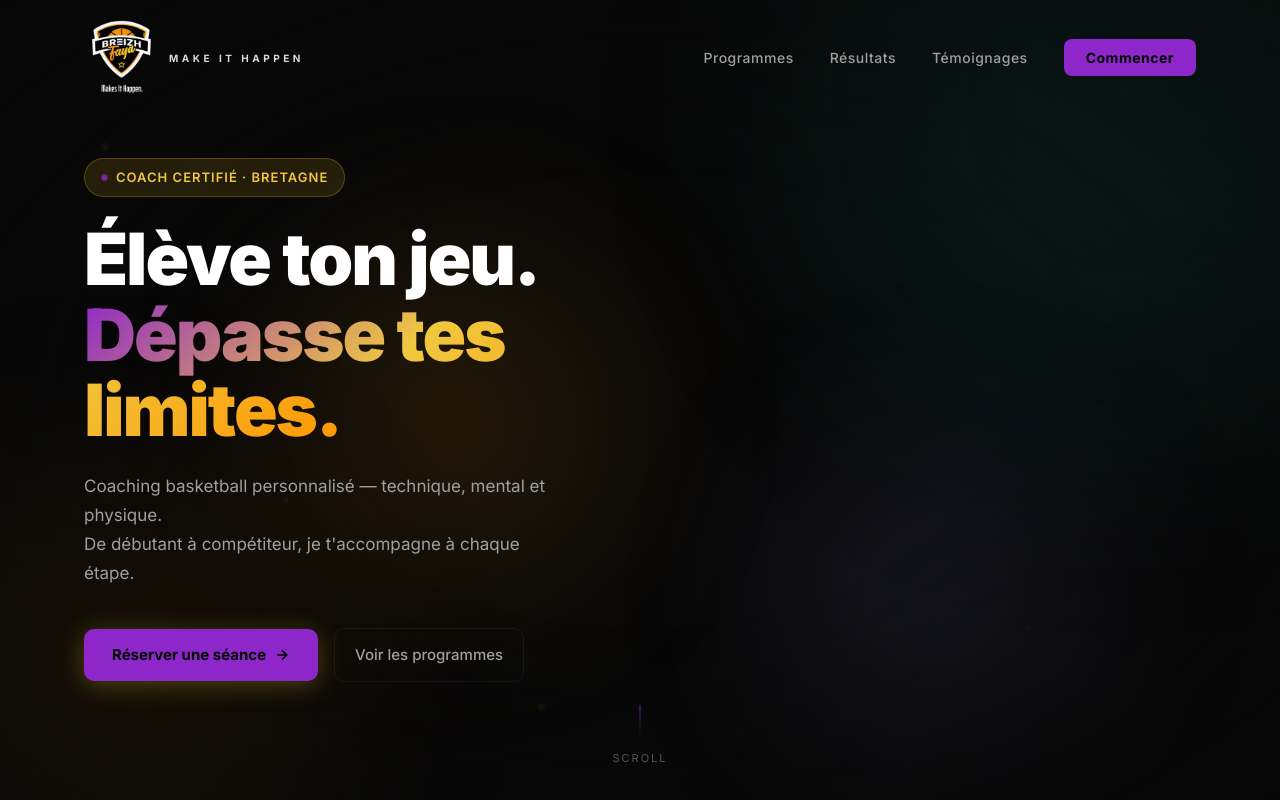
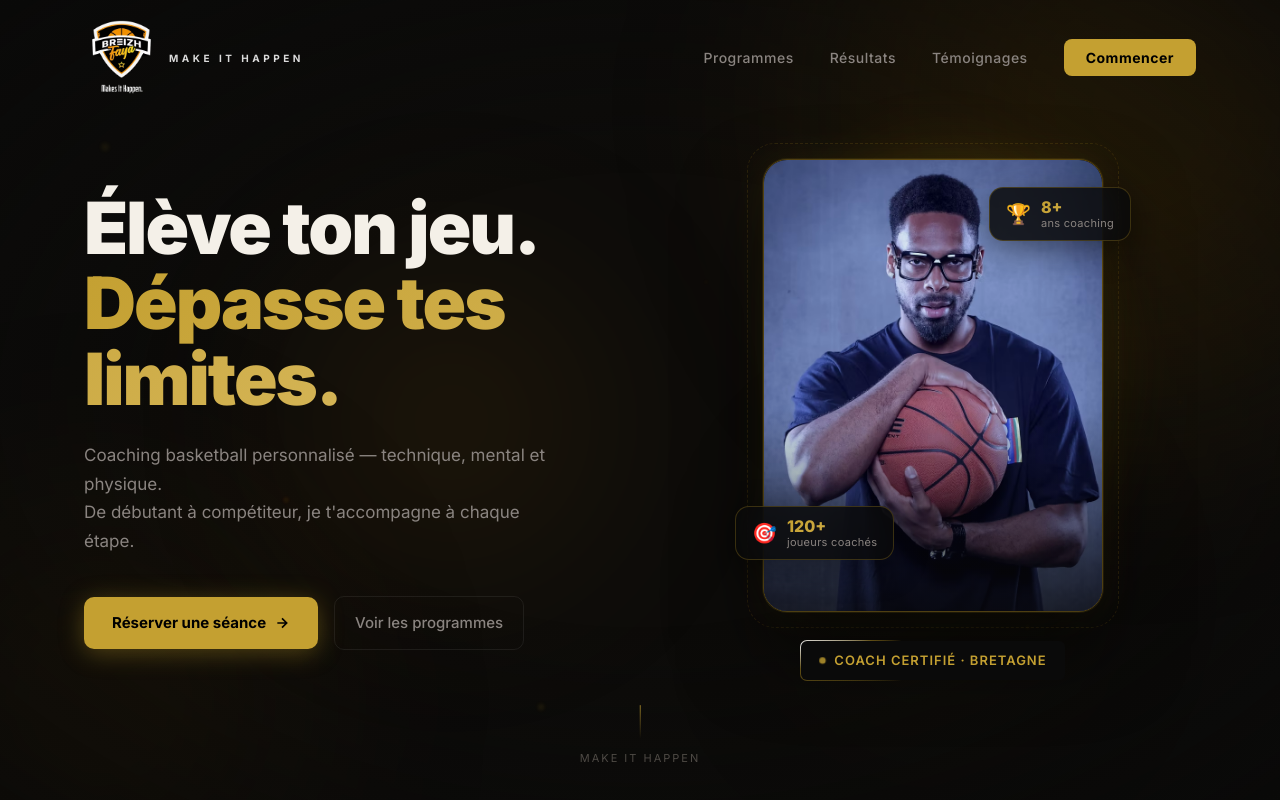
Before and after one commit to Elias0900/faya, a Vue app: page / in a window 1280 px wide. Shown: the top 800 px of the page. Built offline with nearby package versions, Linux system fonts and the light colour scheme.

Commit message:
site presque fini

```diff
--- a/src/components/HeroSection.vue
+++ b/src/components/HeroSection.vue
@@ -19,10 +19,6 @@
 
     <div class="container hero-inner">
       <div class="hero-content">
-        <div class="hero-badge reveal">
-          <span class="badge-dot"></span>
-          Coach Certifié · Bretagne
-        </div>
         <h1 class="hero-title reveal">
           Élève ton jeu.<br />
           <span class="gold-gradient">Dépasse tes limites.</span>
@@ -79,12 +75,18 @@
           <!-- Anneau décoratif -->
           <div class="deco-ring"></div>
         </div>
+
+        <!-- Badge coach certifié sous la photo -->
+        <div class="cert-badge reveal">
+          <span class="cert-dot"></span>
+          <span class="cert-text">Coach Certifié · Bretagne</span>
+        </div>
       </div>
     </div>
 
     <div class="scroll-hint">
       <div class="scroll-line"></div>
-      <span>Scroll</span>
+      <span>MAKE IT HAPPEN</span>
     </div>
   </section>
 </template>
@@ -122,25 +124,25 @@ function onImgError(e: Event) {
 }
 .orb-1 {
   width: 700px; height: 700px;
-  background: radial-gradient(circle, rgb(15 69 65 / 0.51) 0%, transparent 85%);
+  background: radial-gradient(circle, rgba(130,85,6,0.38) 0%, transparent 85%);
   top: -260px; right: -180px;
   animation: orb-drift-1 12s ease-in-out infinite alternate;
 }
 .orb-2 {
   width: 500px; height: 500px;
-  background: radial-gradient(circle, rgb(92 55 3 / 0.51) 0%, transparent 85%);
+  background: radial-gradient(circle, rgba(90,58,4,0.32) 0%, transparent 85%);
   bottom: -160px; left: -140px;
   animation: orb-drift-2 15s ease-in-out infinite alternate;
 }
 .orb-3 {
   width: 380px; height: 380px;
-  background: radial-gradient(circle, rgb(211 134 14 / 0.44) 0%, transparent 85%);
+  background: radial-gradient(circle, rgba(180,115,8,0.28) 0%, transparent 85%);
   top: 30%; left: 20%;
   animation: orb-drift-3 18s ease-in-out infinite alternate;
 }
 .orb-4 {
   width: 280px; height: 280px;
-  background: radial-gradient(circle, rgb(106 108 166 / 0.47) 0%, transparent 85%);
+  background: radial-gradient(circle, rgba(70,55,15,0.22) 0%, transparent 85%);
   bottom: 10%; right: 15%;
   animation: orb-drift-4 11s ease-in-out infinite alternate;
 }
@@ -203,23 +205,71 @@ function onImgError(e: Event) {
   padding-bottom: 60px;
 }
 
-/* ── Texte gauche ─────────────────────────────────────── */
-.hero-badge {
+/* ── Badge "Coach Certifié" sous la photo ─────────────── */
+/* Modifie uniquement ce bloc pour personnaliser ce badge  */
+
+@property --badge-angle {
+  syntax: '<angle>';
+  initial-value: 0deg;
+  inherits: false;
+}
+
+.cert-badge {
   display: inline-flex;
   align-items: center;
   gap: 8px;
-  background: var(--gold-dim);
-  border: 1px solid rgba(201,162,39,0.3);
-  color: var(--gold-light);
   font-size: 13px; font-weight: 600;
   letter-spacing: 1px; text-transform: uppercase;
-  padding: 8px 16px; border-radius: 100px;
-  margin-bottom: 24px;
+  padding: 9px 18px; border-radius: 7px;
+  position: relative;
+  /* Bordure animée : lumière qui tourne dans un seul sens */
+  border: 1px solid transparent;
+  background:
+    linear-gradient(#0a0a0a, #0a0a0a) padding-box,
+    conic-gradient(
+      from var(--badge-angle),
+      transparent              82%,
+      rgba(201,162,39,0.45)    90%,
+      rgba(255,255,255,0.9)    93%,
+      rgba(201,162,39,0.45)    96%,
+      transparent              100%
+    ) border-box;
+  animation: badge-border-rotate 3.5s linear infinite;
 }
-.badge-dot {
+
+@keyframes badge-border-rotate {
+  to { --badge-angle: 360deg; }
+}
+
+.cert-dot, .cert-text {
+  position: relative;
+  z-index: 1;
+}
+.cert-dot {
   width: 7px; height: 7px;
   background: var(--gold); border-radius: 50%;
+  flex-shrink: 0;
   animation: pulse-dot 2s ease-in-out infinite;
+}
+/* Texte avec effet shine doré — discret et fluide */
+.cert-text {
+  background: linear-gradient(
+    to right,
+    var(--gold)              0%,
+    var(--gold)              30%,
+    rgba(255,255,255,0.92)   50%,
+    var(--gold)              70%,
+    var(--gold)              100%
+  );
+  background-size: 250% auto;
+  -webkit-background-clip: text;
+  -webkit-text-fill-color: transparent;
+  background-clip: text;
+  animation: cert-shine 5s linear infinite;
+}
+@keyframes cert-shine {
+  from { background-position: 200% center; }
+  to   { background-position: -50% center; }
 }
 @keyframes pulse-dot {
   0%,100% { opacity:1; transform:scale(1); }
@@ -232,7 +282,7 @@ function onImgError(e: Event) {
   color: var(--white);
 }
 .gold-gradient {
-  background: linear-gradient(135deg, var(--gold) 0%, var(--gold-light) 50%, #ff9500 100%);
+  background: linear-gradient(135deg, var(--gold) 0%, var(--gold-light) 100%);
   -webkit-background-clip: text;
   -webkit-text-fill-color: transparent;
   background-clip: text;
@@ -270,8 +320,9 @@ function onImgError(e: Event) {
 /* ── Photo droite ─────────────────────────────────────── */
 .hero-visual {
   display: flex;
-  justify-content: center;
+  flex-direction: column;
   align-items: center;
+  gap: 28px;
   animation: photo-entry 1s cubic-bezier(0.16,1,0.3,1) both;
   animation-delay: 0.3s;
 }
@@ -475,7 +526,8 @@ function onImgError(e: Event) {
   .hero-sub { margin: 0 auto 36px; max-width: 100%; }
   .hero-actions { justify-content: center; flex-direction: column; align-items: stretch; }
   .btn-primary, .btn-ghost { justify-content: center; }
-  .hero-visual { display: none; }
-  .hero-badge { margin: 0 auto 20px; }
+  .hero-visual .photo-frame { display: none; }
+  .hero-visual { order: -1; gap: 0; }
+  .hero-visual .cert-badge { margin: 0 auto 28px; }
 }
 </style>
--- a/src/components/ServicesSection.vue
+++ b/src/components/ServicesSection.vue
@@ -127,7 +127,7 @@ const services = [
   box-shadow: var(--shadow-gold);
 }
 .service-card.featured {
-  background: linear-gradient(145deg, #1a1600, #0f0f0f);
+  background: linear-gradient(145deg, #171300, #0d0c0a);
   border-color: var(--gold);
   box-shadow: 0 0 50px rgba(201,162,39,0.18);
 }
--- a/src/style.css
+++ b/src/style.css
@@ -1,18 +1,25 @@
 :root {
-  --bg-primary: #080808;
-  --bg-secondary: #111111;
-  --bg-card: #161616;
-  --gold: #8e27c9;
-  --gold-light: #f0c840;
-  --gold-dim: rgba(201, 162, 39, 0.15);
-  --white: #ffffff;
-  --gray-light: #a0a0a0;
-  --gray-mid: #555555;
-  --border: rgba(255, 255, 255, 0.06);
-  --font: 'Inter', system-ui, sans-serif;
-  --radius: 12px;
-  --radius-lg: 20px;
-  --shadow-gold: 0 0 40px rgba(201, 162, 39, 0.2);
+  /* ── Backgrounds ─ warm near-black ─────────────────────── */
+  --bg-primary:   #0d0c0a;
+  --bg-secondary: #080807;
+  --bg-card:      #131210;
+
+  /* ── Gold ─ single amber family, pas de saut brutal ──────── */
+  --gold:         #C4A031;                    /* amber-gold riche */
+  --gold-light:   #D4B455;                    /* +15% luminosité, même teinte */
+  --gold-dim:     rgba(196, 160, 49, 0.12);   /* ultra-subtil pour fonds */
+
+  /* ── Texte ───────────────────────────────────────────────── */
+  --white:        #F4F0E8;                    /* off-white chaud, lisible */
+  --gray-light:   #8A8480;                    /* gris chaud clair */
+  --gray-mid:     #4E4A45;                    /* gris chaud moyen */
+
+  /* ── Utilitaires ─────────────────────────────────────────── */
+  --border:       rgba(255, 255, 255, 0.07);
+  --font:         'Inter', system-ui, sans-serif;
+  --radius:       12px;
+  --radius-lg:    20px;
+  --shadow-gold:  0 0 40px rgba(196, 160, 49, 0.18);
 }
 
 *, *::before, *::after {
@@ -40,7 +47,7 @@ body {
 
 ::selection {
   background: var(--gold);
-  color: #000;
+  color: #0d0c0a;
 }
 
 ::-webkit-scrollbar { width: 6px; }
```
